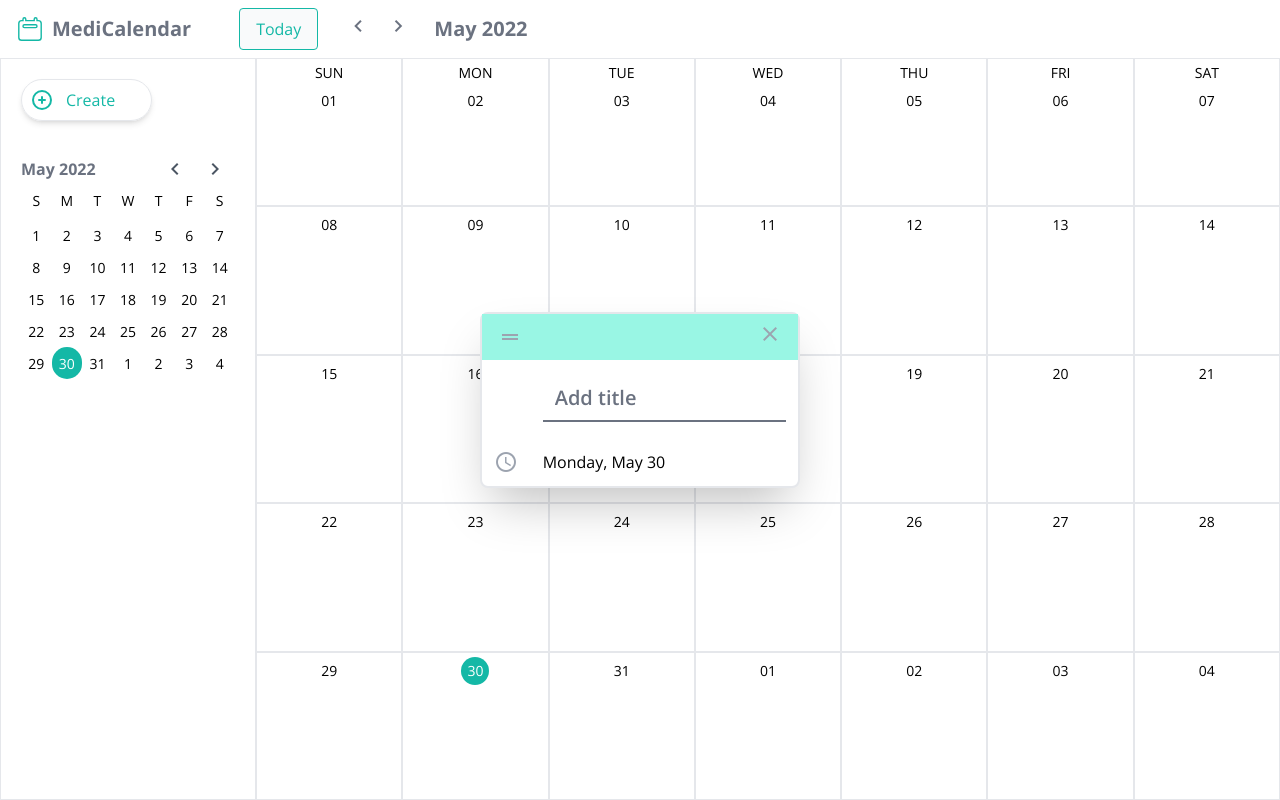
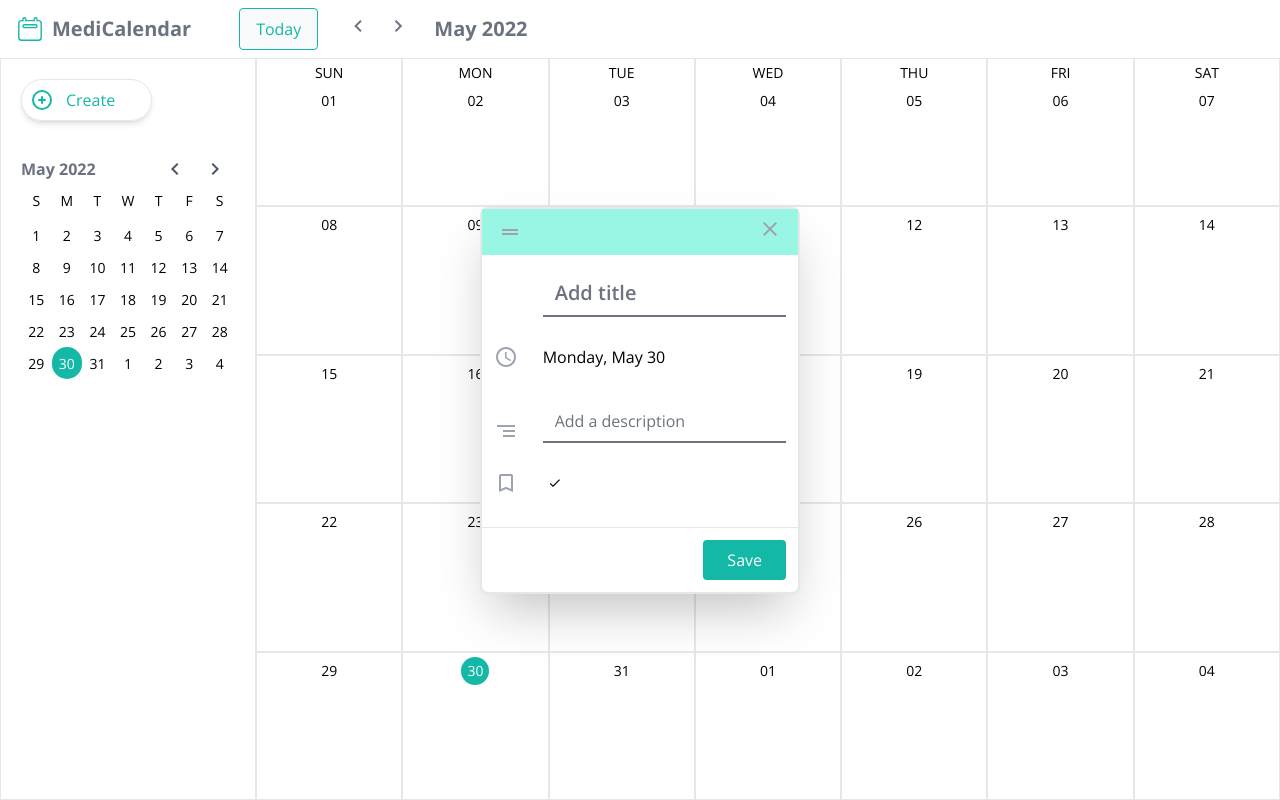
Before and after one commit to reut-udler/MediCalendar, a React (Create React App) app in the folder client/: page / in a window 1280 px wide. Both pictures are taken after a click on the button "Create". Built offline with nearby package versions, Linux system fonts and the light colour scheme.

Commit message:
update events

```diff
--- a/client/src/components/CalendarHeader.js
+++ b/client/src/components/CalendarHeader.js
@@ -42,7 +42,7 @@ export default function CalendarHeader() {
         MediCalendar
       </h1>
       <button
-        className="bg-gray-50 hover:bg-gray-50 active:bg-teal-500 focus:outline-none focus:ring-teal-300 border border-teal-500 rounded py-2 px-4 mr-5 text-teal-500"
+        className="bg-gray-50 hover:bg-gray-50 active:bg-teal-500 focus:outline-none focus:ring-teal-300 border border-teal-500 rounded py-2 px-4 mr-5 text-teal-500 hover:shadow-xl"
         onClick={handleReset}
       >
         Today
--- a/client/src/components/CreateEventButton.js
+++ b/client/src/components/CreateEventButton.js
@@ -8,7 +8,7 @@ export default function CreateEventButton() {
   return (
     <button
       onClick={() => setShowEventModal(true)}
-      className="border p-2 rounded-full flex items-center shadow-md hover:shadow"
+      className="border p-2 rounded-full flex items-center shadow-md hover:shadow-xl"
     >
       <svg
         xmlns="http://www.w3.org/2000/svg"
--- a/client/src/components/Day.js
+++ b/client/src/components/Day.js
@@ -1,12 +1,26 @@
-import React from "react";
+import React, { useContext, useState, useEffect } from "react";
 import dayjs from "dayjs";
+import GlobalContext from "./../context/GlobalContext";
 
 export default function Day({ day, rowIdx }) {
+  const [dayEvents, setDayEvents] = useState([]);
+
+  const { setDaySelected, setShowEventModal, savedEvents, setSelectedEvent } =
+    useContext(GlobalContext);
+
+  useEffect(() => {
+    const events = savedEvents.filter(
+      (evt) => dayjs(evt.day).format("DD-MM-YY") === day.format("DD-MM-YY")
+    );
+    setDayEvents(events);
+  }, [savedEvents, day]);
+
   const getCurrentDayClass = () => {
     return day.format("DD-MM-YY") === dayjs().format("DD-MM-YY")
       ? "bg-teal-500 rounded-full text-white w-7"
       : " ";
   };
+
   return (
     <div className="border border-gray-200 flex flex-col">
       <header className="flex flex-col text-center items-center">
@@ -18,6 +32,23 @@ export default function Day({ day, rowIdx }) {
           {day.format("DD")}
         </p>
       </header>
+      <div
+        className="flex-1 cursor-pointer"
+        onClick={() => {
+          setDaySelected(day);
+          setShowEventModal(true);
+        }}
+      >
+        {dayEvents.map((evt, idx) => (
+          <div
+            key={idx}
+            onClick={() => setSelectedEvent(evt)}
+            className={`bg-${evt.label}-200 p-1 text-gray-600 text-sm rounded mb-1 truncate`}
+          >
+            {evt.title}
+          </div>
+        ))}
+      </div>
     </div>
   );
 }
--- a/client/src/components/EventModal.js
+++ b/client/src/components/EventModal.js
@@ -1,9 +1,39 @@
 import React, { useState, useContext } from "react";
 import GlobalContext from "./../context/GlobalContext";
 
+const labelsClasses = ["yellow", "gray", "green", "blue", "red", "purple"];
+
 export default function EventModal() {
-  const { setShowEventModal, daySelected } = useContext(GlobalContext);
-  const [title, setTitle] = useState("");
+  const { setShowEventModal, daySelected, dispatchCalEvent, selectedEvent } =
+    useContext(GlobalContext);
+
+  const [title, setTitle] = useState(selectedEvent ? selectedEvent.title : "");
+  const [description, setDescription] = useState(
+    selectedEvent ? selectedEvent.description : ""
+  );
+  const [selectedLabel, setSelectedLabel] = useState(
+    selectedEvent
+      ? labelsClasses.find((lbl) => lbl === selectedEvent.label)
+      : labelsClasses[0]
+  );
+
+  function handleSubmit(e) {
+    e.preventDefault();
+    const calendarEvent = {
+      title,
+      description,
+      label: selectedLabel,
+      day: daySelected.valueOf(),
+      id: selectedEvent ? selectedEvent.id : Date.now(),
+    };
+    if (selectedEvent) {
+      dispatchCalEvent({ type: "update", payload: calendarEvent });
+    } else {
+      dispatchCalEvent({ type: "push", payload: calendarEvent });
+    }
+
+    setShowEventModal(false);
+  }
 
   return (
     <div className="h-screen w-full fixed left-0 top-0 flex justify-center items-center">
@@ -12,9 +42,24 @@ export default function EventModal() {
           <span className="material-icons-outlined text-gray-400">
             drag_handle
           </span>
-          <button onClick={() => setShowEventModal(false)}>
-            <span className="material-icons-outlined text-gray-400">close</span>
-          </button>
+          <div>
+            {selectedEvent && (
+              <span
+                onClick={() => {
+                  dispatchCalEvent({ type: "delete", payload: selectedEvent });
+                  setShowEventModal(false);
+                }}
+                className="material-icons-outlined text-gray-400 cursor-pointer"
+              >
+                delete
+              </span>
+            )}
+            <button onClick={() => setShowEventModal(false)}>
+              <span className="material-icons-outlined text-gray-400">
+                close
+              </span>
+            </button>
+          </div>
         </header>
         <div className="p-3">
           <div className="grid grid-cols-1/5 items-end gap-y-7">
@@ -32,8 +77,47 @@ export default function EventModal() {
               schedule
             </span>
             <p>{daySelected.format("dddd, MMMM DD")}</p>
+            <span className="material-icons-outlined text-gray-400">
+              segment
+            </span>
+            <input
+              type="text"
+              name="description"
+              placeholder="Add a description"
+              value={description}
+              required
+              className="pt-3 border-0 text-gray-400 pb-2 w-full border-b-2 border-gray-500 focus:outline-none focus:ring-0 focus:border-teal-500"
+              onChange={(e) => setDescription(e.target.value)}
+            />
+            <span className="material-icons-outlined text-gray-400">
+              bookmark_border
+            </span>
+            <div className="flex gap-x-2">
+              {labelsClasses.map((lblClass, i) => (
+                <span
+                  key={i}
+                  onClick={() => setSelectedLabel(lblClass)}
+                  className={`bg-${lblClass}-400 w-6 h-6 rounded-full flex items-center justify-center curser-pointer`}
+                >
+                  {selectedLabel === lblClass && (
+                    <span className="material-icons-outlined text-red text-sm">
+                      check
+                    </span>
+                  )}
+                </span>
+              ))}
+            </div>
           </div>
         </div>
+        <footer className="flex justify-end border-t p-3 mt-5">
+          <button
+            type="submit"
+            onClick={handleSubmit}
+            className="bg-teal-500 hover:bg-teal-600 px-6 py-2 rounded text-white"
+          >
+            Save
+          </button>
+        </footer>
       </form>
     </div>
   );
--- a/client/src/context/ContextWrapper.js
+++ b/client/src/context/ContextWrapper.js
@@ -1,12 +1,41 @@
-import React, { useState, useEffect } from "react";
+import React, { useState, useEffect, useReducer } from "react";
 import dayjs from "dayjs";
 import GlobalContext from "./GlobalContext";
+
+function savedEventsReducer(state, { type, payload }) {
+  switch (type) {
+    case "push":
+      return [...state, payload];
+    case "update":
+      return state.map((evt) => (evt.id === payload.id ? payload : evt));
+    case "delete":
+      return state.filter((evt) => evt.id !== payload.id);
+    default:
+      throw new Error();
+  }
+}
+
+function initEvents() {
+  const storageEvents = localStorage.getItem("savedEvents");
+  const parsedEvents = storageEvents ? JSON.parse(storageEvents) : [];
+  return parsedEvents;
+}
 
 export default function ContextWrapper(props) {
   const [monthIndex, setMonthIndex] = useState(dayjs().month());
   const [smallCalendarMounth, setSmallCalendarMonth] = useState(null);
   const [daySelected, setDaySelected] = useState(dayjs());
   const [showEventModal, setShowEventModal] = useState(false);
+  const [selectedEvent, setSelectedEvent] = useState(null);
+  const [savedEvents, dispatchCalEvent] = useReducer(
+    savedEventsReducer,
+    [],
+    initEvents
+  );
+
+  useEffect(() => {
+    localStorage.setItem("savedEvents", JSON.stringify(savedEvents));
+  }, [savedEvents]);
 
   useEffect(() => {
     if (smallCalendarMounth !== null) {
@@ -25,6 +54,10 @@ export default function ContextWrapper(props) {
         setDaySelected,
         showEventModal,
         setShowEventModal,
+        dispatchCalEvent,
+        savedEvents,
+        selectedEvent,
+        setSelectedEvent,
       }}
     >
       {props.children}
--- a/client/src/context/GlobalContext.js
+++ b/client/src/context/GlobalContext.js
@@ -9,6 +9,10 @@ const GlobalContext = React.createContext({
   setDaySelected: (day) => {},
   showEventModal: false,
   setEventModal: () => {},
+  dispatchEvent: ({ type, payload }) => {},
+  savedEvents: [],
+  selectedEvent: null,
+  setSelectedEvent: () => {},
 });
 
 export default GlobalContext;
```
